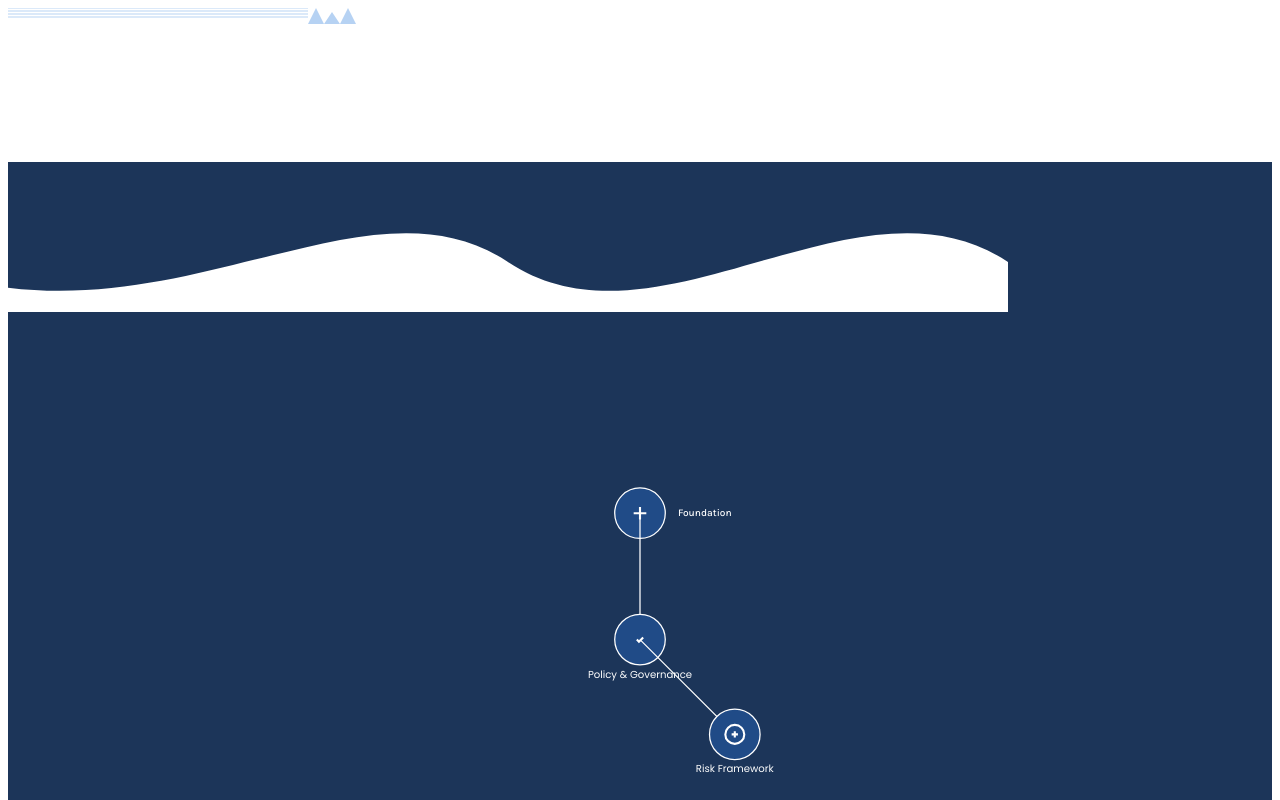
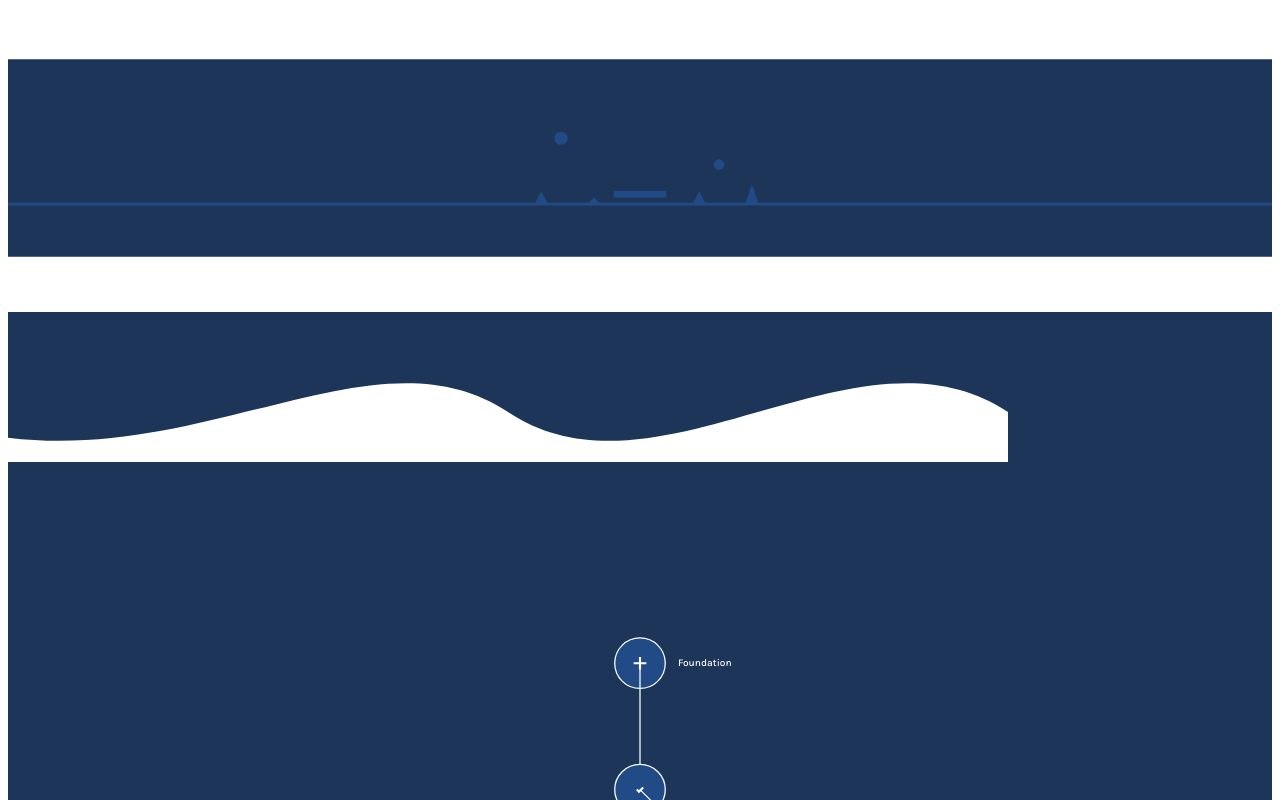
Before and after one commit to CasperGrey/roadmap-tree, a React (Create React App) app: page / in a window 1280 px wide. Shown: the top 800 px of the page. Built offline with nearby package versions, Linux system fonts and the light colour scheme.

Commit message:
trying to fix header sdesign 3

```diff
--- a/src/components/decorative/Shapes.tsx
+++ b/src/components/decorative/Shapes.tsx
@@ -1,4 +1,26 @@
 // src/components/decorative/Shapes.tsx
+export function HeaderDecoration() {
+    return (
+        <svg xmlns="http://www.w3.org/2000/svg" viewBox="0 0 1920 300" width="100%" height="300" className="w-full">
+            <rect width="100%" height="300" fill="#1C3559" />
+
+            {/* Horizon Line */}
+            <line x1="0" y1="220" x2="1920" y2="220" stroke="#204B87" strokeWidth="4" />
+
+            {/* Small Abstract Trees */}
+            <polygon points="800,220 810,200 820,220" fill="#204B87" />
+            <polygon points="1120,220 1130,190 1140,220" fill="#204B87" />
+            <polygon points="880,220 890,210 900,220" fill="#204B87" />
+            <polygon points="1040,220 1050,200 1060,220" fill="#204B87" />
+
+            {/* Additional Geometric Shapes */}
+            <circle cx="840" cy="120" r="10" fill="#204B87" />
+            <circle cx="1080" cy="160" r="8" fill="#204B87" />
+            <rect x="920" y="200" width="80" height="10" fill="#204B87" />
+        </svg>
+    );
+}
+
 export function Mountains() {
     return (
         <svg className="w-32 h-8">
--- a/src/components/header/PageHeader.tsx
+++ b/src/components/header/PageHeader.tsx
@@ -1,18 +1,9 @@
-import { Mountains, Lines, HorizontalLines } from '../decorative/Shapes';
+import { HeaderDecoration } from '../decorative/Shapes';
 
 export default function PageHeader() {
     return (
-        <div className="relative w-full h-48 bg-[#1C3559]">
-            {/* Top left decorative elements */}
-            <div className="absolute top-12 left-8">
-                <HorizontalLines />
-                <Mountains />
-            </div>
-
-            {/* Bottom lines spanning full width */}
-            <div className="absolute bottom-0 w-full">
-                <Lines />
-            </div>
+        <div className="relative w-full">
+            <HeaderDecoration />
         </div>
     );
 }
```
Also changed, not shown: 1 other file (tests, documents, lock files or other folders).
